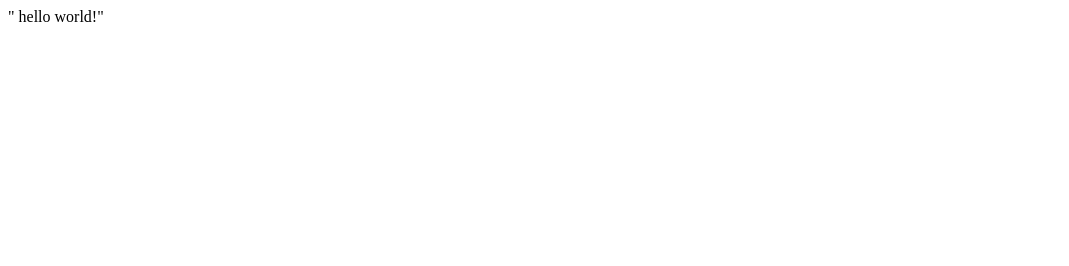
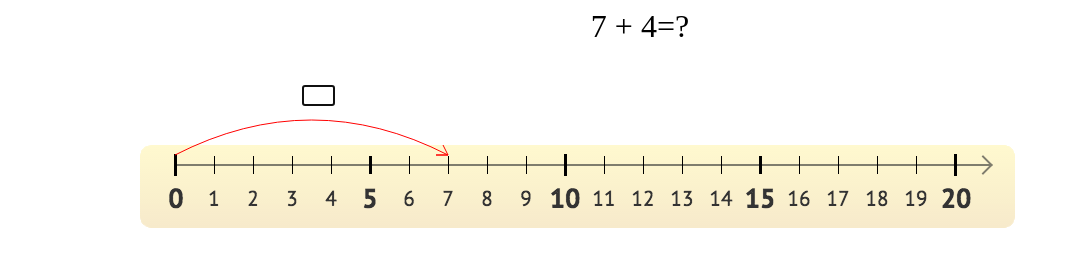
Before and after one commit to slavawashere/slavawashere.github.io, a plain HTML site: page index.html in a window 1280 px wide. Shown: the whole page, without its empty margins (0-1069 px from the left). Drawn offline with Linux system fonts and the light colour scheme.

Commit message:
Add files via upload

```diff
--- a/index.html
+++ b/index.html
@@ -1 +1,30 @@
-" hello world!"
+<!DOCTYPE html>
+<html>
+
+<head>
+  <link rel="stylesheet" href="style.css">
+  <script src="script.js"></script>
+</head>
+
+
+<body onLoad="init2d();draw()">
+  <div id="general">
+    <div id="expr" align="center" >
+
+     <A1 id="A1"></A1> + <B1 id="B1"></B1>=<C1 id="C1">?</C1><input id="inputC1" type="text"  style="display:none;font-size:24px; " size="2" onInput="editInputC1()" ></input>
+
+    </div>
+    <div id="line" align="center">
+      <canvas id="myCanvas" width="1000" height="200">
+        Пример не работает
+      </canvas>
+      <input id="inputA" type="text" size="1" style="display:none; " onInput="editInputA()">
+      <A2 id="inputA2"></A2>
+      <input id="inputB" type="text" size="1" style="display:none; " onInput="editInputB()">
+      <B2 id="inputB2"></B2>
+    </div>
+  </div>
+
+</body>
+
+</html>
--- /dev/null
+++ b/script.js
@@ -0,0 +1,161 @@
+//схема примера:
+// A - первое слагаемое
+var A = 7;
+// B - второе слагаемое
+var B = 4;
+// C - сумма
+var C = A+B;
+
+//ссылка на 2d canvas
+var canvas,context;
+
+// координаты левого верхнего угла изображения линейки относительно canvas
+const begImgX = 0;
+const begImgY = 100;
+
+// координаты нулевого деления на линейке  для рисования стрелок
+const begCountX = 35;
+const begCountY = 10;
+
+//количество пикселов в одном делении линейки
+const oneGrid = 39;
+
+//инициализация графического контекста в переменной context
+function init2d() {
+  canvas = document.getElementById("myCanvas");
+  context = canvas.getContext("2d");
+}
+//рисует поле ввода над стрелкой
+function setInputStyleStr(id, beginGrid, endGrid) {
+  var left = begImgX + begCountX + ((endGrid - beginGrid) * oneGrid) / 2 + beginGrid * oneGrid + canvas.offsetLeft -10;
+  var top = begImgY - 70 + begCountY+ canvas.offsetTop;
+
+  document.getElementById(id).style.position = "absolute";
+  document.getElementById(id).style.left = left.toString() + "px";
+  document.getElementById(id).style.top = top.toString() + "px";
+  document.getElementById(id).style.display = "block";
+  document.getElementById(id).focus();
+
+}
+
+//рисует поле ввода в примере
+function setInputStyle(id, value, ok) {
+
+  document.getElementById(id).innerHTML = value.toString();
+  if (ok) {
+    document.getElementById(id).style.backgroundColor = "rgb(255, 255, 255)";
+  }
+  else{
+    document.getElementById(id).style.backgroundColor = "rgb(255,127,80)";
+  }
+}
+
+//нарисовать стрелку от числа beginGrid до числа endGrid на линейке
+function drawSrt(context, beginGrid, endGrid) {
+  context.strokeStyle = "red";
+  //дуга стрелки
+  context.beginPath();
+  context.moveTo(begImgX + begCountX + beginGrid * oneGrid, begImgY + begCountY);
+  context.quadraticCurveTo(begImgX + begCountX + ((endGrid - beginGrid) * oneGrid) / 2 + beginGrid * oneGrid, begImgY - 70 + begCountY,
+    begImgX + begCountX + endGrid * oneGrid, begImgY + begCountY)
+  //context.closePath();
+  context.stroke();
+  //нижняя стрела
+  context.beginPath();
+  context.moveTo(begImgX + begCountX + endGrid * oneGrid, begImgY + begCountY);
+  context.lineTo(begImgX + begCountX + endGrid * oneGrid - 12, begImgY + begCountY);
+  //верхняя стрела
+  context.stroke();
+  context.moveTo(begImgX + begCountX + endGrid * oneGrid, begImgY + begCountY);
+  context.lineTo(begImgX + begCountX + endGrid * oneGrid - 5, begImgY + begCountY - 10);
+  context.stroke();
+}
+
+function draw() {
+  var img = new Image();
+  img.onload = function () {
+    context.drawImage(img, begImgX, begImgY);
+
+    //Установить  первое слагаемое
+    setInputStyle("A1", A, true);
+    //Установить  второе слагаемое
+    setInputStyle("B1", B, true);
+
+
+    //нарисовать стрелку от числа до числа на линейке
+    drawSrt(context, 0, A);
+    setInputStyleStr("inputA", 0, A);
+
+
+  }
+  //рисуем линейку
+  img.src = "sprite.png";
+
+}
+
+function editInputA(){
+
+  if (A.toString()=="") return;
+  if (document.getElementById("inputA").value == A.toString() ){
+    //введено правильное число
+    document.getElementById("inputA").style.display = "none";
+
+    document.getElementById("inputA2").innerHTML = A;
+    document.getElementById("inputA2").style.display = "block";
+    setInputStyleStr("inputA2", 0, A);
+    setInputStyle("A1", A, true);
+
+    //рисуем вторую стрелку
+    //нарисовать стрелку от числа до числа на линейке
+    drawSrt(context, A, A+B);
+    setInputStyleStr("inputB", A, A+B);
+
+
+  }else{
+    //введено неправильное число
+    setInputStyle("A1", A, false);
+  }
+
+}
+
+function editInputB(){
+
+  if (B.toString()=="") return;
+  if (document.getElementById("inputB").value == B.toString() ){
+    //введено правильное число
+    document.getElementById("inputB").style.display = "none";
+
+    document.getElementById("inputB2").innerHTML = B;
+    document.getElementById("inputB2").style.display = "block";
+    setInputStyleStr("inputB2", A, A+B);
+    setInputStyle("B1", B, true);
+
+    //спрашиваеи ответ
+    //скрываем С1
+    document.getElementById("C1").innerHTML = "";
+
+    //показываем inputC1 и устанавливаем на него фокус
+    document.getElementById("inputC1").style.display = "inline-block";
+    //document.getElementById("inputC1").style.t = "inline-block";
+    document.getElementById("inputC1").focus();
+
+  }else{
+    //введено неправильное число
+    setInputStyle("B1", B, false);
+  }
+
+}
+
+function editInputC1(){
+  if (document.getElementById("inputC1").value == C.toString() ){
+    //введено правильное число
+    document.getElementById("inputC1").style.display = "none";
+
+    document.getElementById("C1").innerHTML = C;
+    document.getElementById("C1").style.display = "inline-block";
+
+  }else{
+    //введено неправильное число
+    document.getElementById("inputC1").style.color = "rgb(255, 0, 0)";
+  }
+}
--- /dev/null
+++ b/style.css
@@ -0,0 +1,4 @@
+
+#expr {
+    font-size: 24pt;
+}
```
Also changed, not shown: sprite.png (added).
